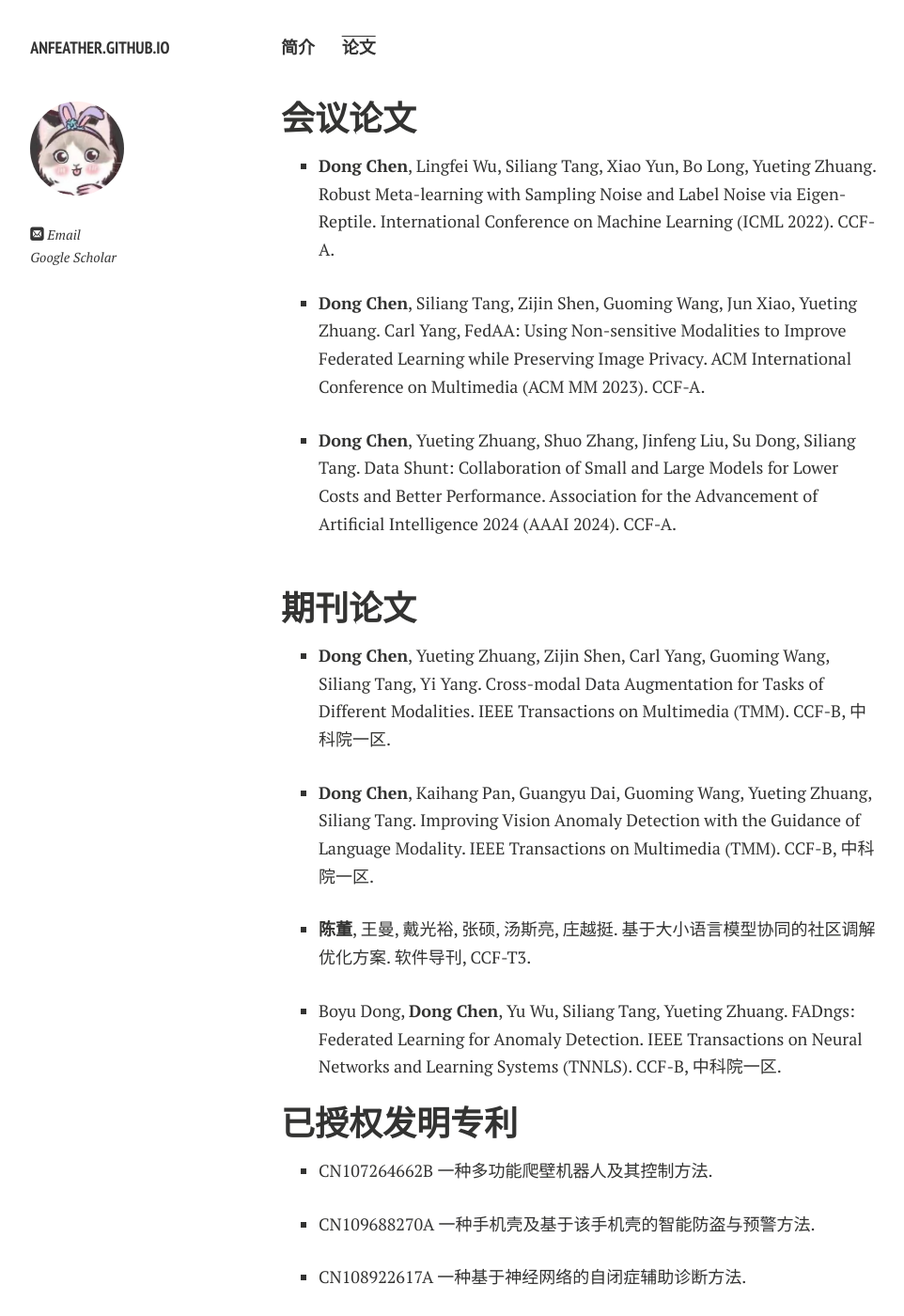
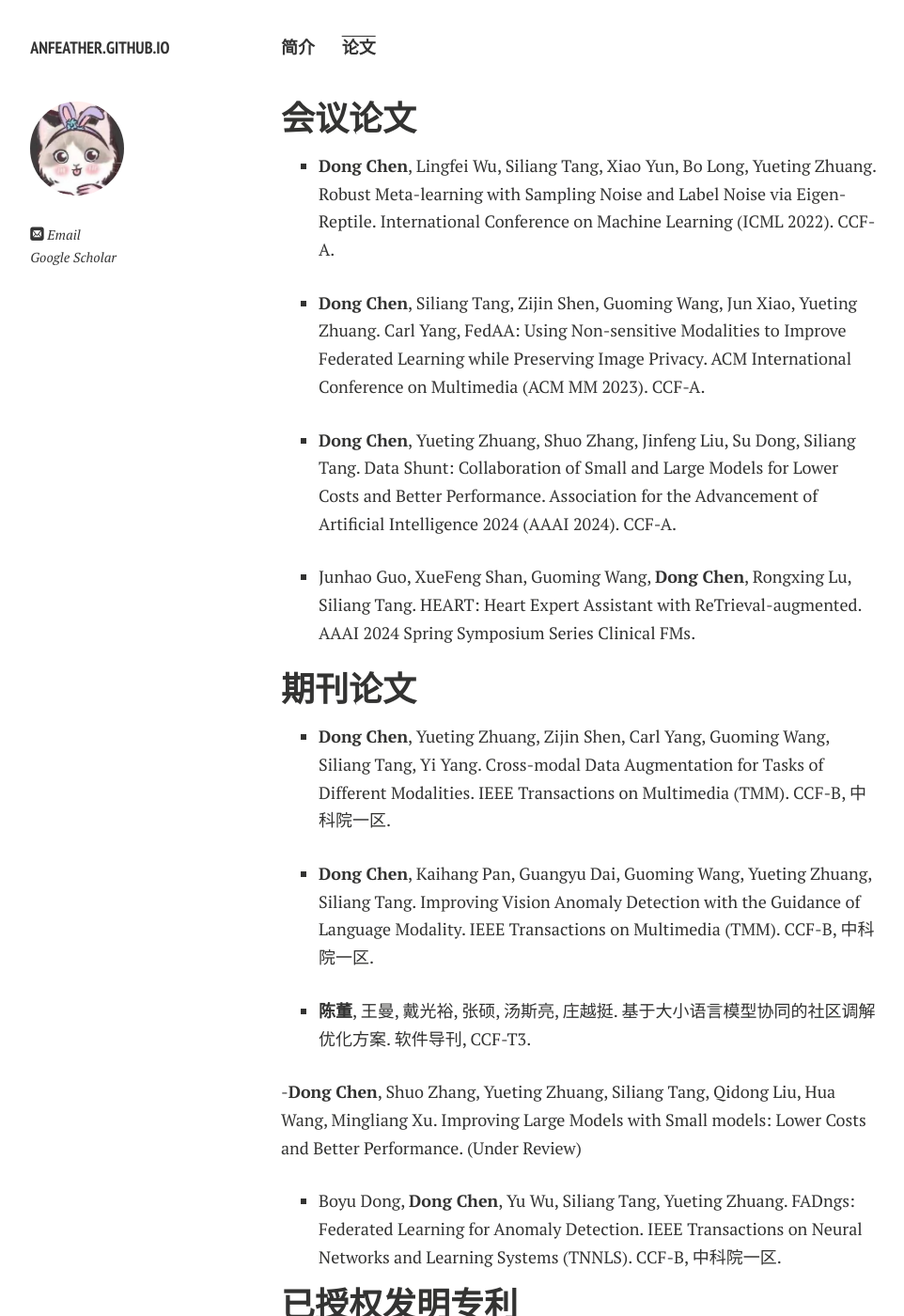
Before and after one commit to Anfeather/Anfeather.github.io, a Jekyll site: the page built from publications.md, in a window 1280 px wide and 1400 px high. Shown: the whole window at 94% size, without its empty margins (21-983 px from the left). Built offline with Jekyll 4.4.1, drawn with Linux system fonts in a browser that asks for light colours; nearby versions of some CDN libraries; comment, search, counter and statistics services are not loaded; a style sheet for code colours, icons or effects is not loaded.

Commit message:
Update publications.md

```diff
--- a/publications.md
+++ b/publications.md
@@ -14,6 +14,7 @@ title: Publications
 
 - **Dong Chen**, Yueting Zhuang, Shuo Zhang, Jinfeng Liu, Su Dong, Siliang Tang. Data Shunt: Collaboration of Small and Large Models for Lower Costs and Better Performance. Association for the Advancement of Artificial Intelligence 2024 (AAAI 2024). CCF-A.
 
+- Junhao Guo, XueFeng Shan, Guoming Wang, **Dong Chen**, Rongxing Lu, Siliang Tang. HEART: Heart Expert Assistant with ReTrieval-augmented. AAAI 2024 Spring Symposium Series Clinical FMs.
   <br>
 
 ## 期刊论文
@@ -22,6 +23,8 @@ title: Publications
 - **Dong Chen**, Kaihang Pan, Guangyu Dai, Guoming Wang, Yueting Zhuang, Siliang Tang. Improving Vision Anomaly Detection with the Guidance of Language Modality. IEEE Transactions on Multimedia (TMM). CCF-B, 中科院一区.
 
 - **陈董**, 王曼, 戴光裕, 张硕, 汤斯亮, 庄越挺. 基于大小语言模型协同的社区调解优化方案. 软件导刊, CCF-T3.
+
+-**Dong Chen**, Shuo Zhang, Yueting Zhuang, Siliang Tang, Qidong Liu, Hua Wang, Mingliang Xu. Improving Large Models with Small models: Lower Costs and Better Performance. (Under Review)
 
 - Boyu Dong, **Dong Chen**, Yu Wu, Siliang Tang, Yueting Zhuang. FADngs: Federated Learning for Anomaly Detection. IEEE Transactions on Neural Networks and Learning Systems (TNNLS). CCF-B, 中科院一区.
   <br>
```
